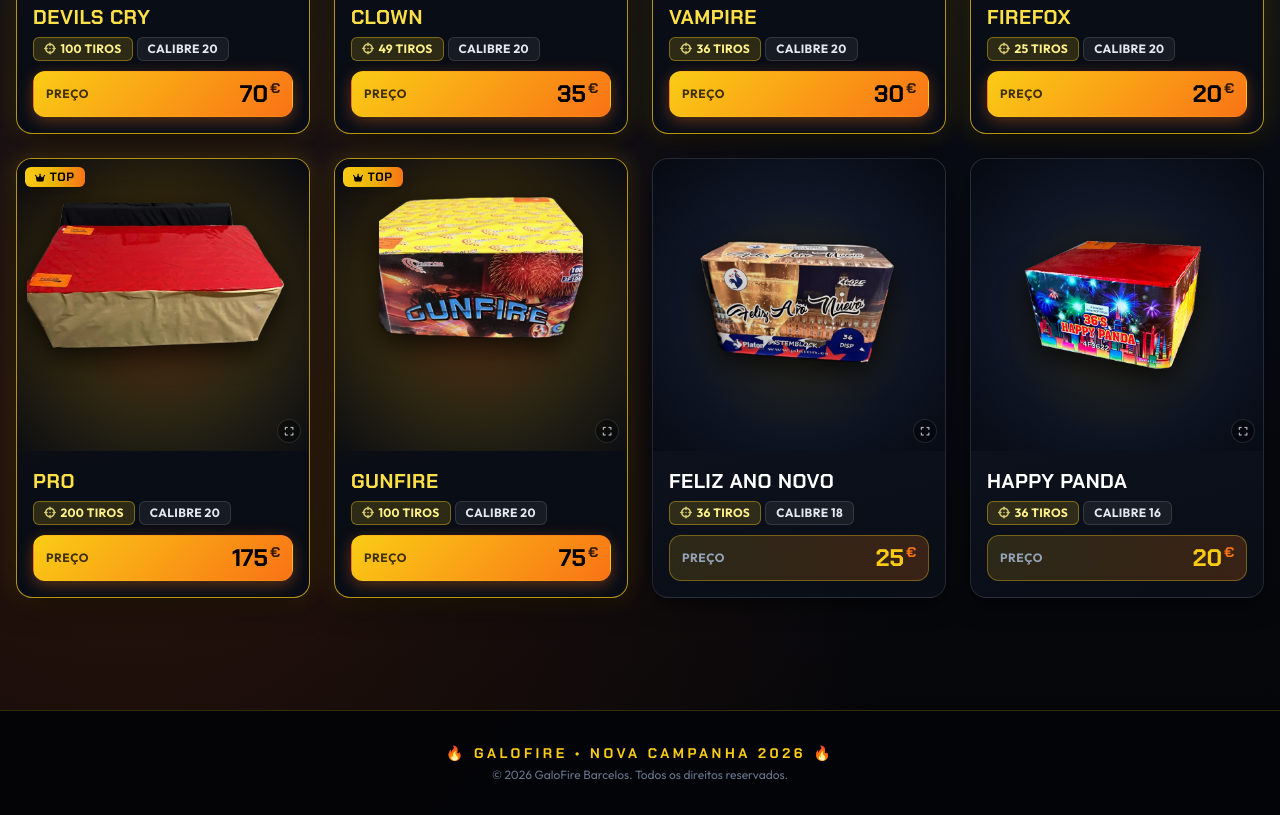
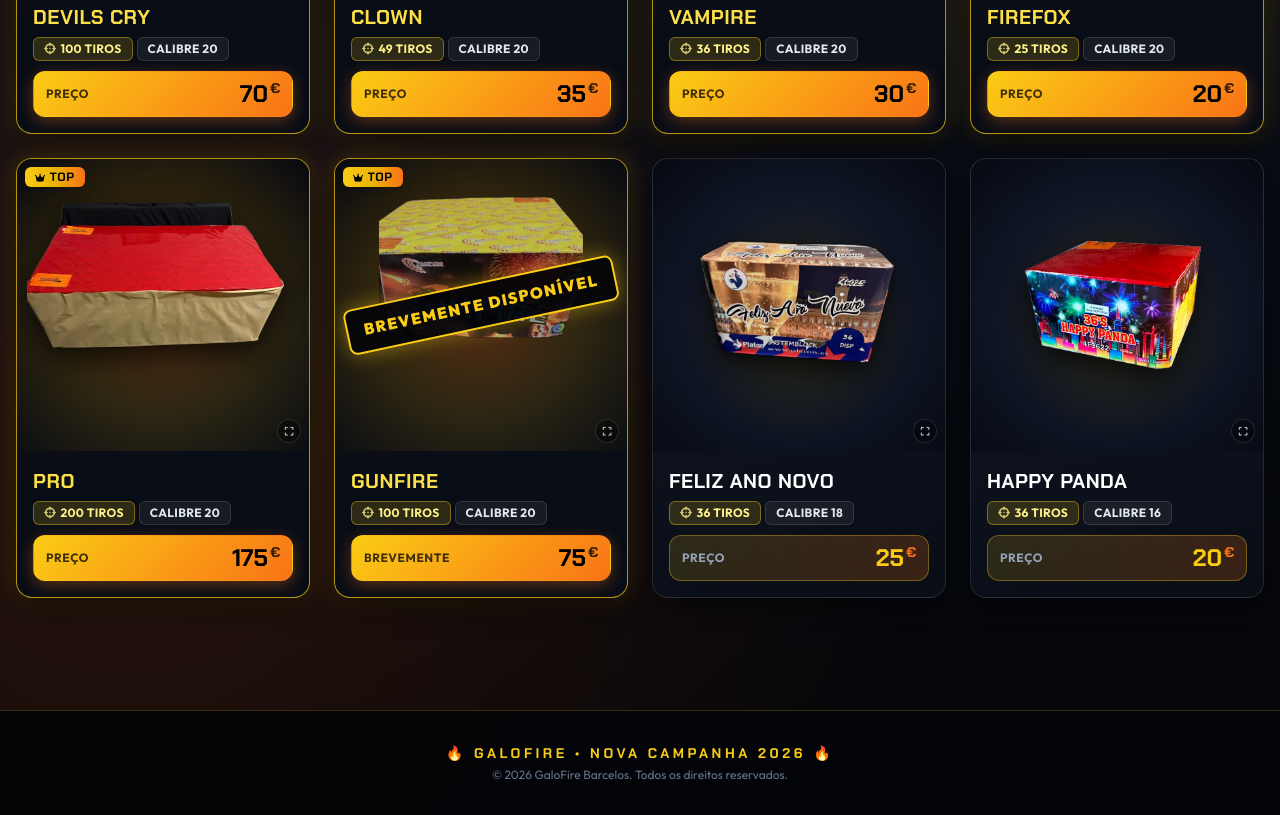
Before and after one commit to supernatal495/store, a plain HTML site: page index.html in a window 1280 px wide. Shown: the part 852-1667 px from the top of the page. Drawn offline with nearby package versions, Linux system fonts and the light colour scheme.

Commit message:
Colocar Gunfire como Brevemente Disponível

```diff
--- a/app.js
+++ b/app.js
@@ -351,7 +351,8 @@ function carregarGaleria() {
 
     produtos.forEach((prod, index) => {
         const temStock = typeof prod.stock !== 'undefined' ? prod.stock : true;
-        const classEstoque = !temStock ? "out-of-stock pointer-events-none" : "";
+        const isBrevemente = prod.brevemente === true;
+        const classEstoque = !temStock ? "out-of-stock pointer-events-none" : (isBrevemente ? "coming-soon" : "");
         const isPremium = prod.premium === true && temStock;
         const isNovo = prod.novo === true && temStock;
 
@@ -395,7 +396,7 @@ function carregarGaleria() {
         const qtdNoCarrinho = carrinho[chaveItem]?.qtd || 0;
         let blocoPrecoHtml = "";
 
-        if (revendaAtiva && temStock) {
+        if (revendaAtiva && temStock && !isBrevemente) {
             const precoRevenda = calcularPrecoRevendedor(prod.preco);
             blocoPrecoHtml = `
                 <div class="space-y-2" onclick="event.stopPropagation()">
@@ -424,9 +425,10 @@ function carregarGaleria() {
                 </div>
             `;
         } else {
+            const labelEstado = !temStock ? 'Indisponível' : (isBrevemente ? 'Brevemente' : 'Preço');
             blocoPrecoHtml = `
                 <div class="price-box rounded-xl py-1.5 px-3 flex items-center justify-between">
-                    <span class="text-[10px] sm:text-xs uppercase tracking-wider font-bold ${(isPremium || isNovo) ? 'text-black/75' : 'text-slate-400'}">${temStock ? 'Preço' : 'Indisponível'}</span>
+                    <span class="text-[10px] sm:text-xs uppercase tracking-wider font-bold ${(isPremium || isNovo) ? 'text-black/75' : 'text-slate-400'}">${labelEstado}</span>
                     <span class="font-display font-bold text-xl sm:text-2xl leading-none ${priceColor}">${prod.preco}<span class="text-xs sm:text-sm align-top ml-0.5 ${euroColor}">€</span></span>
                 </div>
             `;
--- a/dados.js
+++ b/dados.js
@@ -20,7 +20,7 @@ const listaProdutos = [
     { id: "13", titulo: "Vampire", desc: "36 Tiros Calibre 20", preco: "30", imagem: "13.webp", premium: false, novo: true, stock: true, poucasUnidades: false },
     { id: "14", titulo: "Firefox", desc: "25 Tiros Calibre 20", preco: "20", imagem: "14.webp", premium: false, novo: true, stock: true, poucasUnidades: false },
     { id: "10", titulo: "Pro", desc: "200 Tiros Calibre 20", preco: "175", imagem: "8.webp", premium: true, novo: false, stock: true, poucasUnidades: false },
-    { id: "5", titulo: "Gunfire", desc: "100 Tiros Calibre 20", preco: "75", imagem: "4.webp", premium: true, novo: false, stock: true, poucasUnidades: false },
+    { id: "5", titulo: "Gunfire", desc: "100 Tiros Calibre 20", preco: "75", imagem: "4.webp", premium: true, novo: false, stock: true, brevemente: true, poucasUnidades: false },
     { id: "2", titulo: "Feliz Ano Novo", desc: "36 Tiros Calibre 18", preco: "25", imagem: "2.webp", premium: false, novo: false, stock: true, poucasUnidades: false },
     { id: "8", titulo: "Happy Panda", desc: "36 Tiros Calibre 16", preco: "20", imagem: "7.webp", premium: false, novo: false, stock: true, poucasUnidades: false },
 
--- a/style.css
+++ b/style.css
@@ -225,6 +225,39 @@ body {
     pointer-events: none;
 }
 
+/* Estado Brevemente Disponível */
+.coming-soon .product-image {
+    filter: brightness(0.75);
+}
+
+.coming-soon .image-wrapper::after {
+    content: "BREVEMENTE DISPONÍVEL";
+    position: absolute;
+    top: 50%;
+    left: 50%;
+    transform: translate(-50%, -50%) rotate(-12deg);
+    background: rgba(4, 5, 8, 0.92);
+    border: 2px solid #FACC15;
+    color: #FACC15;
+    padding: 6px 10px;
+    font-weight: 900;
+    font-size: 0.72rem;
+    letter-spacing: 1px;
+    z-index: 30;
+    border-radius: 8px;
+    box-shadow: 0 0 20px rgba(250, 204, 21, 0.45);
+    pointer-events: none;
+    white-space: nowrap;
+}
+
+@media (min-width: 640px) {
+    .coming-soon .image-wrapper::after {
+        padding: 9px 16px;
+        font-size: 0.98rem;
+        letter-spacing: 1.5px;
+    }
+}
+
 /* Estado Esgotado */
 .out-of-stock {
     opacity: 0.72;
```
